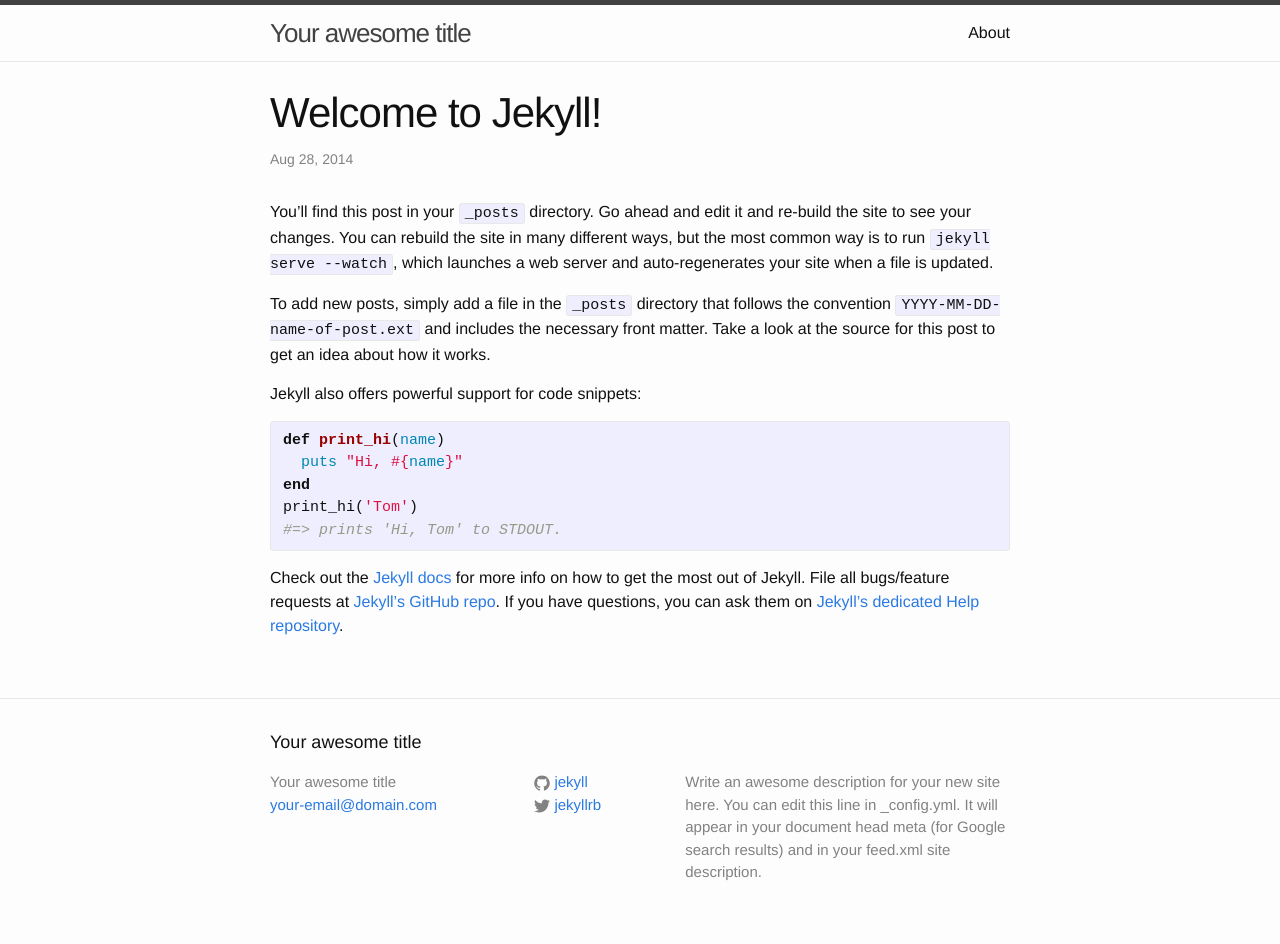
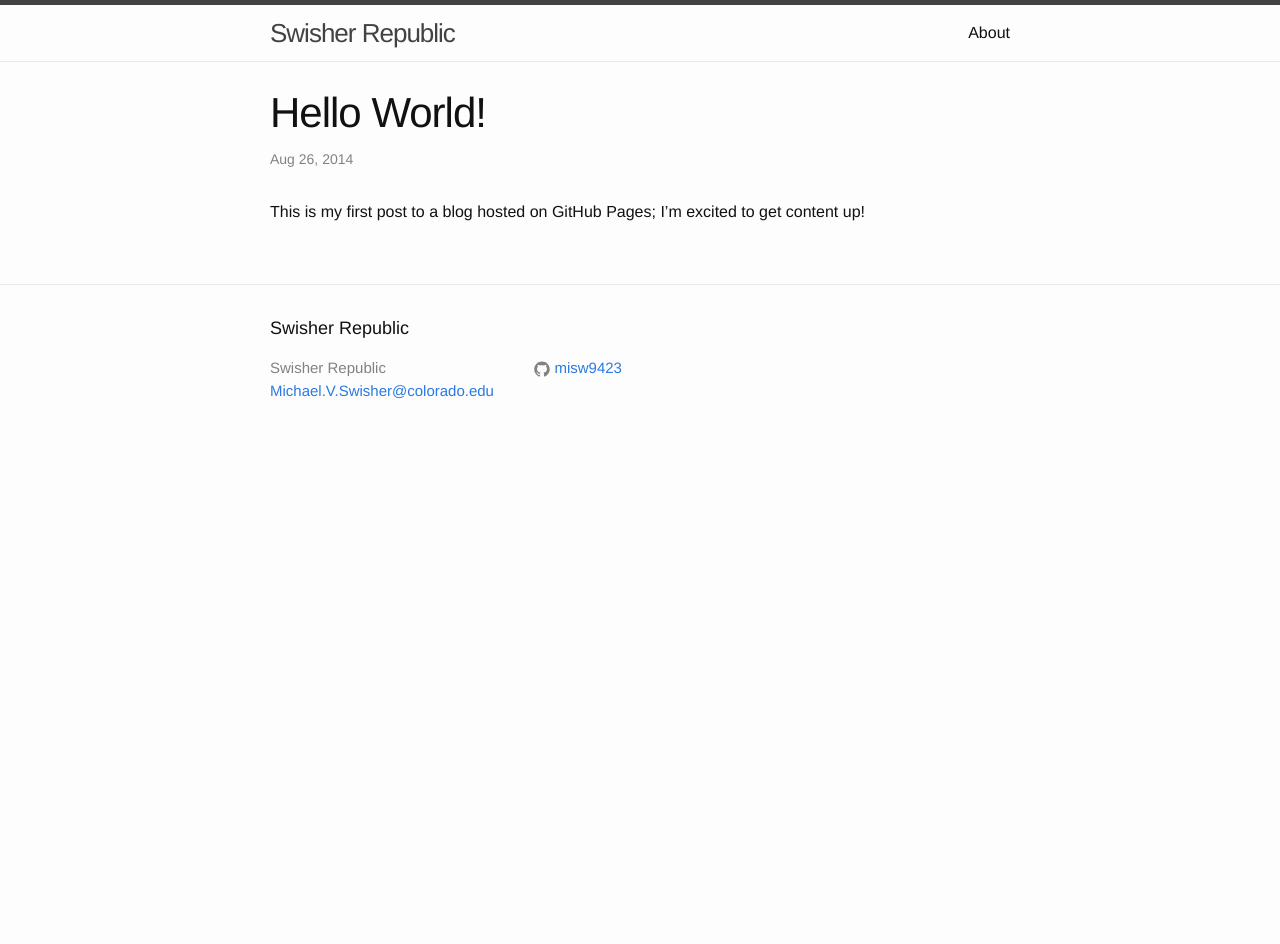
Before and after one commit to daswisher/misw9423.github.io, a Jekyll site: the page built from _posts/2014-08-28-welcome-to-jekyll.markdown, in a window 1280 px wide. Built offline with Jekyll 4.4.1, drawn with Linux system fonts in a browser that asks for light colours; after the commit the page ends 900 px from its top, so only the background shows below that.

Commit message:
Updating the base content of the blog. Removing the default values and inserting my own. Also updated the first page from 'how to use jekyll' to be a hello world

```diff
--- a/_config.yml
+++ b/_config.yml
@@ -1,14 +1,11 @@
 # Site settings
-title: Your awesome title
-email: your-email@domain.com
+title: Swisher Republic
+email: Michael.V.Swisher@colorado.edu
 description: > # this means to ignore newlines until "baseurl:"
-  Write an awesome description for your new site here. You can edit this
-  line in _config.yml. It will appear in your document head meta (for
-  Google search results) and in your feed.xml site description.
 baseurl: "" # the subpath of your site, e.g. /blog/
 url: "http://yourdomain.com" # the base hostname & protocol for your site
 twitter_username: jekyllrb
-github_username:  jekyll
+github_username:  misw9423
 
 # Build settings
 markdown: kramdown
--- a/_includes/footer.html
+++ b/_includes/footer.html
@@ -27,7 +27,7 @@
             </a>
           </li>
           {% endif %}
-
+<!--
           {% if site.twitter_username %}
           <li>
             <a href="https://twitter.com/{{ site.twitter_username }}">
@@ -42,6 +42,7 @@
             </a>
           </li>
           {% endif %}
+-->
         </ul>
       </div>
 
--- a/_posts/2014-08-28-welcome-to-jekyll.markdown
+++ b/_posts/2014-08-28-welcome-to-jekyll.markdown
@@ -1,25 +1,7 @@
 ---
 layout: post
-title:  "Welcome to Jekyll!"
-date:   2014-08-28 02:06:31
+title:  "Hello World!"
+date:   2014-08-26 02:06:31
 categories: jekyll update
 ---
-You’ll find this post in your `_posts` directory. Go ahead and edit it and re-build the site to see your changes. You can rebuild the site in many different ways, but the most common way is to run `jekyll serve --watch`, which launches a web server and auto-regenerates your site when a file is updated.
-
-To add new posts, simply add a file in the `_posts` directory that follows the convention `YYYY-MM-DD-name-of-post.ext` and includes the necessary front matter. Take a look at the source for this post to get an idea about how it works.
-
-Jekyll also offers powerful support for code snippets:
-
-{% highlight ruby %}
-def print_hi(name)
-  puts "Hi, #{name}"
-end
-print_hi('Tom')
-#=> prints 'Hi, Tom' to STDOUT.
-{% endhighlight %}
-
-Check out the [Jekyll docs][jekyll] for more info on how to get the most out of Jekyll. File all bugs/feature requests at [Jekyll’s GitHub repo][jekyll-gh]. If you have questions, you can ask them on [Jekyll’s dedicated Help repository][jekyll-help].
-
-[jekyll]:      http://jekyllrb.com
-[jekyll-gh]:   https://github.com/jekyll/jekyll
-[jekyll-help]: https://github.com/jekyll/jekyll-help
+This is my first post to a blog hosted on GitHub Pages; I’m excited to get content up!
```
Also changed, not shown: about.md (+1 -5 lines).
